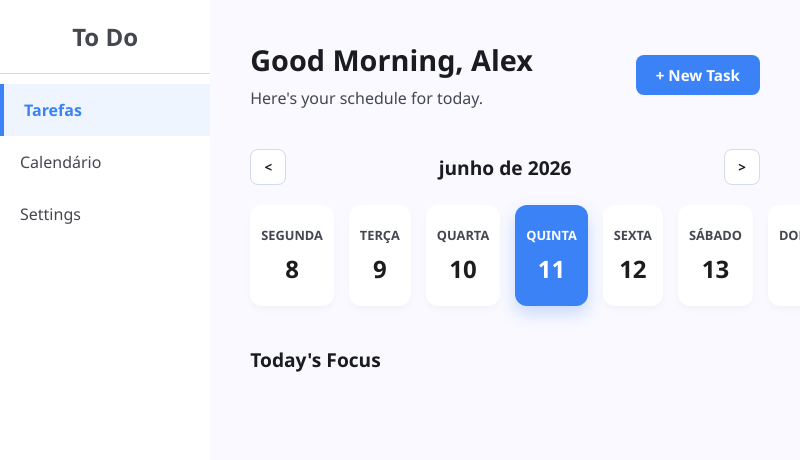
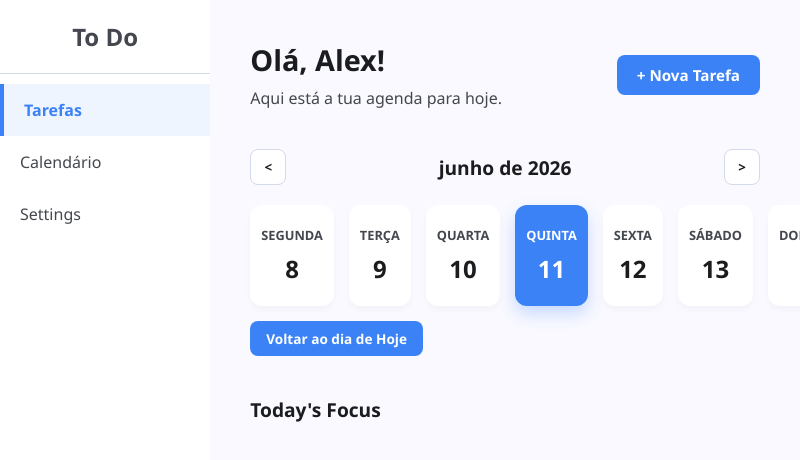
Before and after one commit to Joaoapborges/ToDo-PA, an Electron app: page src/renderer/index.html in a window 800 px wide. Drawn offline with Linux system fonts and the light colour scheme; no server answers.

Commit message:
botão voltar para o dia atual

```diff
--- a/src/renderer/index.html
+++ b/src/renderer/index.html
@@ -26,10 +26,10 @@
 
                     <header class="list-header">
                         <div class="header-titles">
-                            <h1 id="user-greeting">Good Morning, Alex</h1>
-                            <h4 id="day-greeting">Here's your schedule for today.</h4>
+                            <h1 id="user-greeting">Olá, Alex!</h1>
+                            <h4 id="day-greeting">Aqui está a tua agenda para hoje.</h4>
                         </div>
-                        <button id="btn-new-task" class="btn primary">+ New Task</button>
+                        <button id="btn-new-task" class="btn primary">+ Nova Tarefa</button>
                     </header>
 
                     <div class="calendar-container">
@@ -38,7 +38,12 @@
                             <h2 id="calendar-month-year">Junho 2026</h2>
                             <button id="btn-next-week" class="btn-icon">&gt;</button>
                         </header>
+
                         <div id="week-slider" class="week-slider"></div>
+
+                        <div class="calendar-footer">
+                            <button id="btn-today" class="btn primary">Voltar ao dia de Hoje</button>
+                        </div>
                     </div>
 
                     <div class="tasks-subheader">
--- a/src/renderer/js/calendar.js
+++ b/src/renderer/js/calendar.js
@@ -5,6 +5,22 @@ const weekSlider = document.getElementById('week-slider');
 const monthYearLabel = document.getElementById('calendar-month-year');
 const btnPrevWeek = document.getElementById('btn-prev-week');
 const btnNextWeek = document.getElementById('btn-next-week');
+const btnToday = document.getElementById('btn-today');
+
+// botao hoje
+// botao hoje
+if (btnToday) {
+    btnToday.addEventListener('click', () => {
+        const today = new Date();
+
+        selectedDate = today;
+        currentWeekStart = getStartOfWeek(today);
+        renderCalendarWeek();
+        window.dispatchEvent(new CustomEvent('dateSelected', {
+            detail: { date: today }
+        }));
+    });
+}
 
 
 // FUNÇÃO AUXILIAR
--- a/src/renderer/style.css
+++ b/src/renderer/style.css
@@ -691,3 +691,14 @@ button:disabled {
 .task-description.expanded {
     display: block;
 }
+
+.calendar-footer {
+    display: flex;
+    justify-content: flex-start; /* Alinha o botão à esquerda */
+    margin-top: 15px;
+}
+
+.calendar-footer .btn {
+    padding: 8px 16px;
+    font-size: 0.85rem;
+}
```
